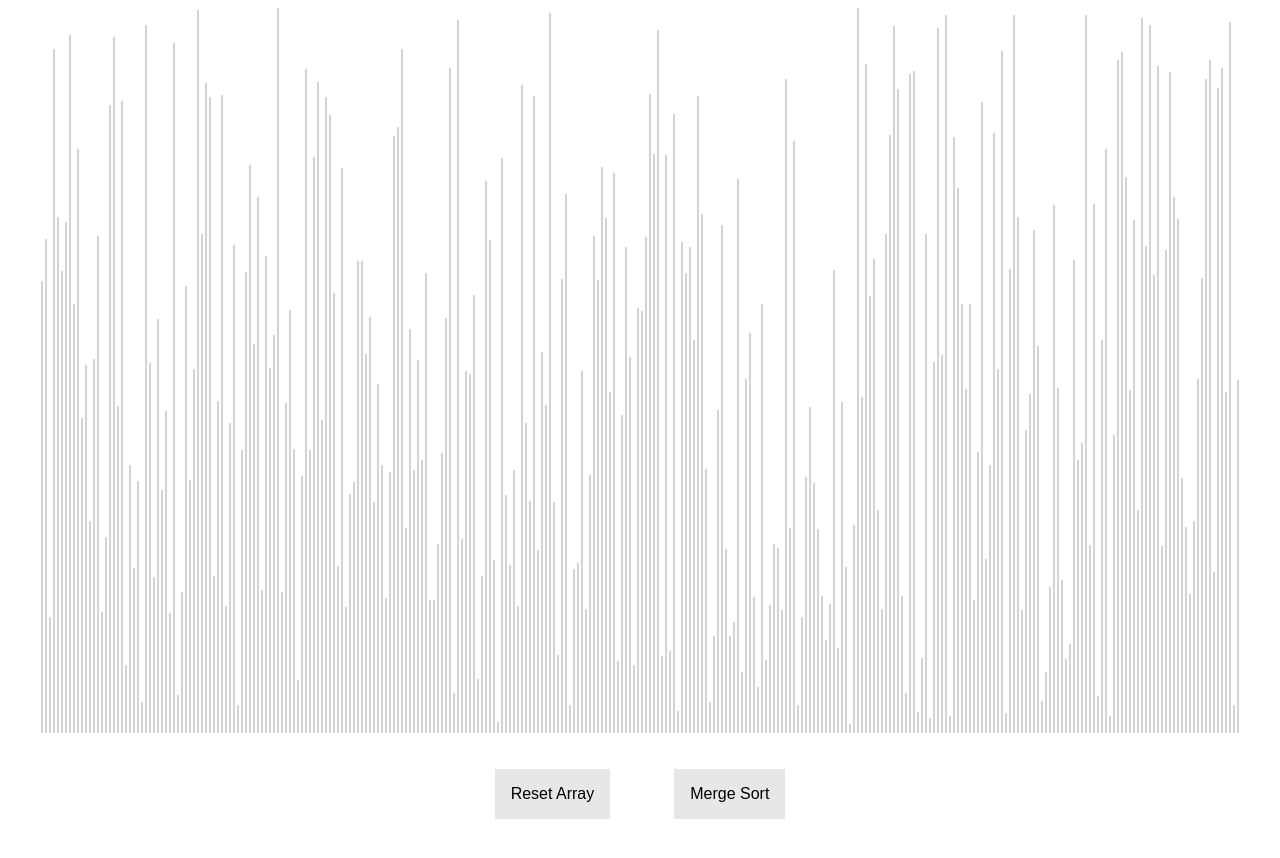
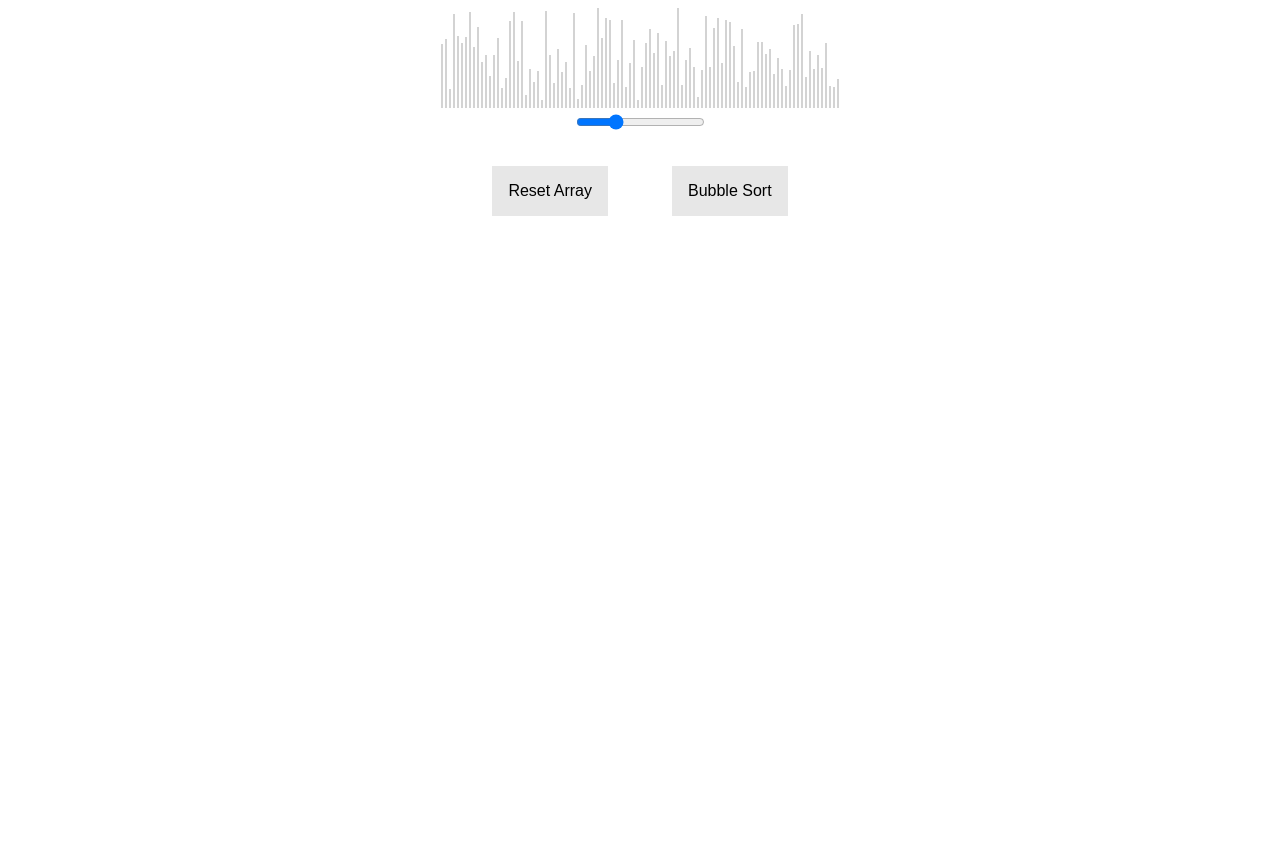
Before and after one commit to Emil-Ilnicki/sorting-vis, a React (Create React App) app: page / in a window 1280 px wide. After the commit the page ends 800 px from the top, so only its background shows below. Built offline with nearby package versions, Linux system fonts and the light colour scheme.

Commit message:
added bubble, need to refactor code to make it cleaner in the future

```diff
--- a/src/Components/Buttons/Button.tsx
+++ b/src/Components/Buttons/Button.tsx
@@ -1,7 +1,11 @@
 import "./Button.css";
 
 const Button = ({ ...props }) => {
-  return <button onClick={props.function}>{props.text}</button>;
+  return (
+    <button onClick={() => props.function(props.sliderValue)}>
+      {props.text}
+    </button>
+  );
 };
 
 export default Button;
--- a/src/Components/Visualizer/SortVisualizer.tsx
+++ b/src/Components/Visualizer/SortVisualizer.tsx
@@ -1,31 +1,33 @@
 import React, { useState, useEffect } from "react";
 import "./SortVisualizer.css";
-import { mergeSortAnimations } from "../../SortingAlgorithms/helperFunctions";
+import {
+  mergeSortAnimations,
+  bubbleSortAnimations,
+} from "../../SortingAlgorithms/helperFunctions";
 import Button from "../Buttons/Button";
 
 const ANIMATION_SPEED_MS = 1;
-const NUM_ARRAY_BARS = 300;
 const PRIMARY_COLOR = "lightgray";
 const SECONDARY_COLOR = "red";
 
 const SortVisualizer = () => {
   const [array, setArray] = useState<number[]>([]);
+  const [arraySize, setArraySize] = useState<number>(100);
 
   useEffect(() => {
-    generateArray();
-  }, []);
+    generateArray(arraySize);
+  }, [arraySize]);
 
-  const generateArray = () => {
+  const generateArray = (arraySize: number) => {
     let generatedArray: number[] = [];
-    for (let i = 0; i < NUM_ARRAY_BARS; i++) {
-      generatedArray.push(Math.floor(Math.random() * (730 - 5 + 1) + 5));
+    for (let i = 0; i < arraySize; i++) {
+      generatedArray.push(Math.floor(Math.random() * (arraySize - 5 + 1) + 5));
     }
     setArray(generatedArray);
   };
 
   const mergeSort = () => {
     const animations = mergeSortAnimations(array);
-    console.log(animations);
 
     for (let i = 0; i < animations.length; i++) {
       const arrayBars = document.getElementsByClassName(
@@ -51,6 +53,38 @@ const SortVisualizer = () => {
     }
   };
 
+  const bubbleSort = () => {
+    const animations = bubbleSortAnimations(array);
+
+    for (let i = 0; i < animations.length; i++) {
+      const arrayBars = document.getElementsByClassName(
+        "array-bar"
+      ) as HTMLCollectionOf<HTMLElement>;
+      const isSwap = animations[i][2] === 1 ? true : false;
+
+      if (isSwap) {
+        setTimeout(() => {
+          const [barOneIdx, barTwoIdx] = animations[i];
+          const barOneStyle = arrayBars[barOneIdx].style;
+          const barTwoStyle = arrayBars[barTwoIdx].style;
+          const tmp = barTwoStyle.height;
+
+          barTwoStyle.height = barOneStyle.height;
+          barOneStyle.height = tmp;
+        }, i * ANIMATION_SPEED_MS);
+      } else {
+        const [barOneIdx, barTwoIdx] = animations[i];
+        const barOneStyle = arrayBars[barOneIdx].style;
+        const barTwoStyle = arrayBars[barTwoIdx].style;
+        const color = animations[i][2] === 0 ? SECONDARY_COLOR : PRIMARY_COLOR;
+        setTimeout(() => {
+          barOneStyle.backgroundColor = color;
+          barTwoStyle.backgroundColor = color;
+        }, i * ANIMATION_SPEED_MS);
+      }
+    }
+  };
+
   return (
     <div className="visualizer-container">
       <div className="array-container">
@@ -66,9 +100,23 @@ const SortVisualizer = () => {
           ></div>
         ))}
       </div>
+      <div className="slider-container">
+        <input
+          type="range"
+          min="20"
+          max="300"
+          value={arraySize}
+          className="slider"
+          onChange={(e) => setArraySize(parseInt(e.target.value))}
+        />
+      </div>
       <div className="button-container">
-        <Button text="Reset Array" function={generateArray} />
-        <Button text="Merge Sort" function={mergeSort} />
+        <Button
+          text="Reset Array"
+          sliderValue={arraySize}
+          function={generateArray}
+        />
+        <Button text="Bubble Sort" function={bubbleSort} />
       </div>
     </div>
   );
--- a/src/SortingAlgorithms/helperFunctions.ts
+++ b/src/SortingAlgorithms/helperFunctions.ts
@@ -74,4 +74,27 @@ function doMerge(
   }
 }
 
-export { mergeSortAnimations };
+function bubbleSortAnimations(array: number[]) {
+  const animations: [number, number, number][] = [];
+
+  for (let i = 0; i < array.length - 1; i++) {
+    for (let j = 0; j < array.length - 1; j++) {
+      animations.push([j, j + 1, 0]); // comparing
+
+      if (array[j] > array[j + 1]) {
+        animations.push([j, j + 1, 1]); // swapping
+        animations.push([j, j + 1, 2]); // changing back to grey
+
+        let tmp = array[j];
+        array[j] = array[j + 1];
+        array[j + 1] = tmp;
+      } else {
+        animations.push([j, j + 1, 3]);
+      }
+    }
+  }
+
+  return animations;
+}
+
+export { mergeSortAnimations, bubbleSortAnimations };
```
